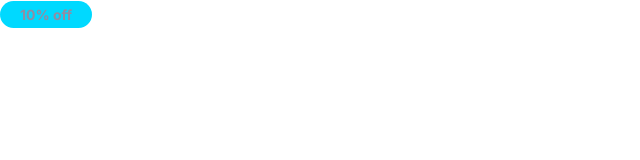
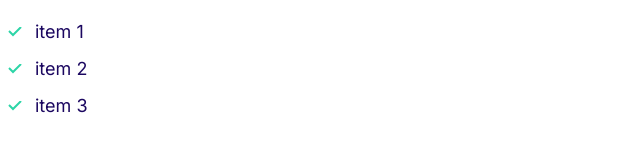
Before and after one commit to JP6174/Quick-Startup-Cloud-Website, a plain HTML site: page index.html in a window 1280 px wide. Shown: the whole page, without its empty margins (0-640 px from the left). Drawn offline with Linux system fonts and the light colour scheme.

Commit message:
added list items

```diff
--- a/CSS/styles.css
+++ b/CSS/styles.css
@@ -98,3 +98,27 @@ p {
     font-size: 1.4rem;
   }
 }
+/* Lists */
+.list {
+  list-style: none;
+  padding-left: 0;
+  color: var(--color-heading);
+}
+
+.list--inline .list--item {
+  display: inline-block;
+  margin-right: 2rem;
+}
+.list--tick {
+  list-style-image: url(../images/tick.svg);
+  padding-left: 3rem;
+}
+.list--tick .list--item {
+  padding-left: 0.5rem;
+  margin-bottom: 1rem;
+}
+@media screen and (min-width: 1024px) {
+  .list--tick.list--item {
+    padding-left: 0;
+  }
+}
--- a/index.html
+++ b/index.html
@@ -15,6 +15,10 @@
     <link rel="stylesheet" href="css/styles.css" />
   </head>
   <body>
-    <span class="badge badge--secondary badge--small">10% off</span>
+    <ul class="list list--tick">
+      <li class="list--item">item 1</li>
+      <li class="list--item">item 2</li>
+      <li class="list--item">item 3</li>
+    </ul>
   </body>
 </html>
```
Also changed, not shown: components/lists.html (added, +5 -0 lines), images/tick.svg (added).
